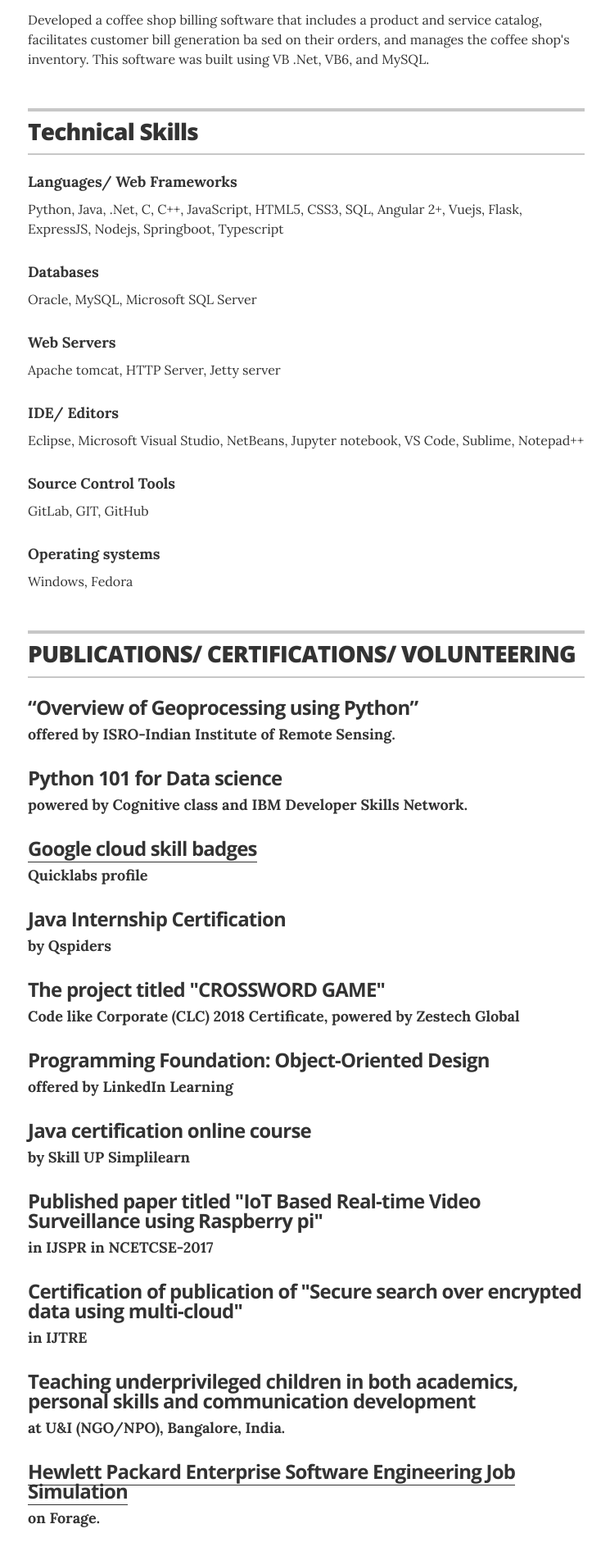
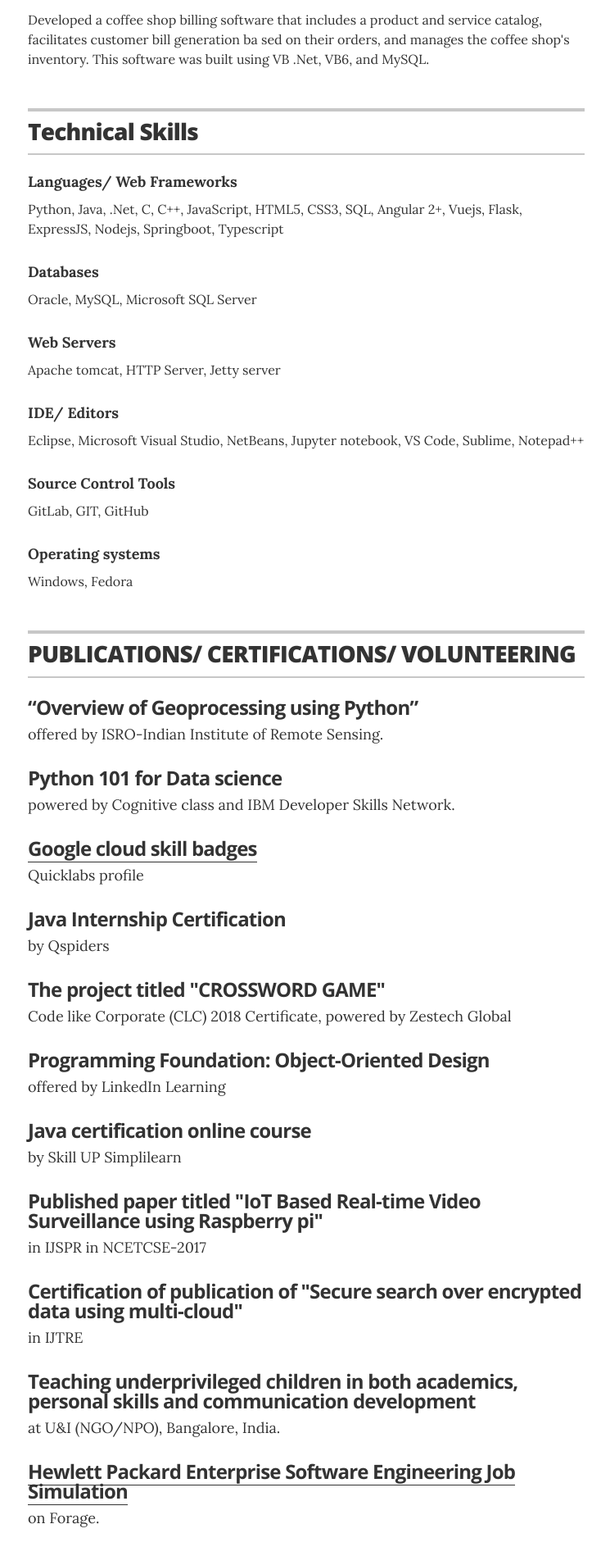
Before and after one commit to Sandhya-VA/resume, a Jekyll site: the page built from index.html, in a window 1280 px wide. Shown: the part 2732-4641 px from the top of the page at 82% size, without its empty margins (266-1011 px from the left). Built offline with Jekyll 4.4.1, drawn with Linux system fonts in a browser that asks for light colours.

Commit message:
Update resume.html

```diff
--- a/_layouts/resume.html
+++ b/_layouts/resume.html
@@ -165,8 +165,8 @@
 
         {% for association in site.data.associations %}
         <div class="resume-item" itemscope itemprop="memberOf" itemtype="http://schema.org/Organization">
-          <h3 class="resume-item-title" itemprop="name">{% if association.url %}<a href="{{ association.url }}">{{ association.organization }}</a>{% else %}{{ association.organization }}{% endif %}</h3>
-          <h4 class="resume-item-details" itemprop="description">{{ association.role }}</h4>
+          <h4 class="resume-item-title" itemprop="name">{% if association.url %}<a href="{{ association.url }}">{{ association.organization }}</a>{% else %}{{ association.organization }}{% endif %}</h4>
+          <p class="resume-item-details" itemprop="description">{{ association.role }}</p>
           <!-- &bull; {{ association.year }}</h4> -->
           <!-- <p class="resume-item-copy">{{ association.summary }}</p>  -->
         </div>
```
